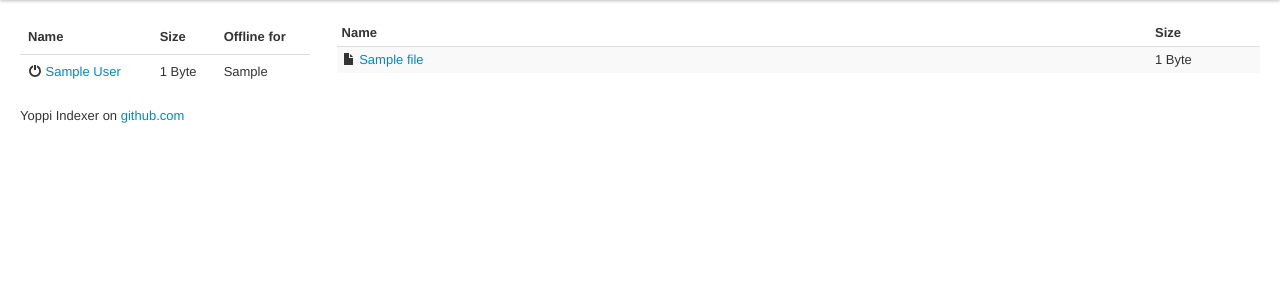
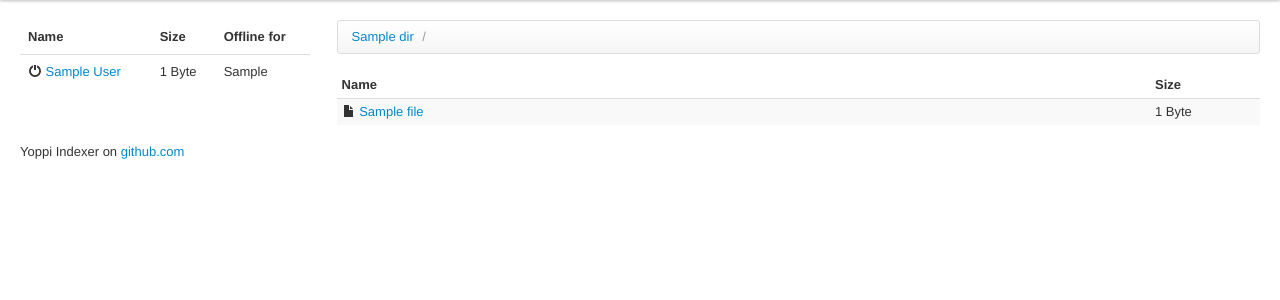
Before and after one commit to remram44/yoppi, a Python web app: template templates/ftp/search.html in a window 1280 px wide. Shown: the part 40-340 px from the top of the page. Run offline with Jinja, Linux system fonts and the light colour scheme; the template is opened without the code that fills it: most values are stand-ins (such as "Sample title", 1, 10 or a date in 2020).

Commit message:
Added links to the parents folders above the file list.

```diff
--- a/templates/ftp/file_list.html
+++ b/templates/ftp/file_list.html
@@ -1,3 +1,15 @@
+{% if hierarchy %}
+<ul class="breadcrumb">
+{% for dir in hierarchy %}
+    {% if dir.current %}
+        <li class="active">{{ dir.name }}</li>
+    {% else %}
+        <li><a href="{{ dir.url }}">{{ dir.name }}</a></li> <span class="divider">/</span>
+    {% endif %}
+{% endfor %}
+</ul>
+{% endif %}
+
 <table class="table table-striped table-condensed">
     <thead>
     <tr class="titre">
```
Also changed, not shown: ftp/views.py (+25 -1 lines).
